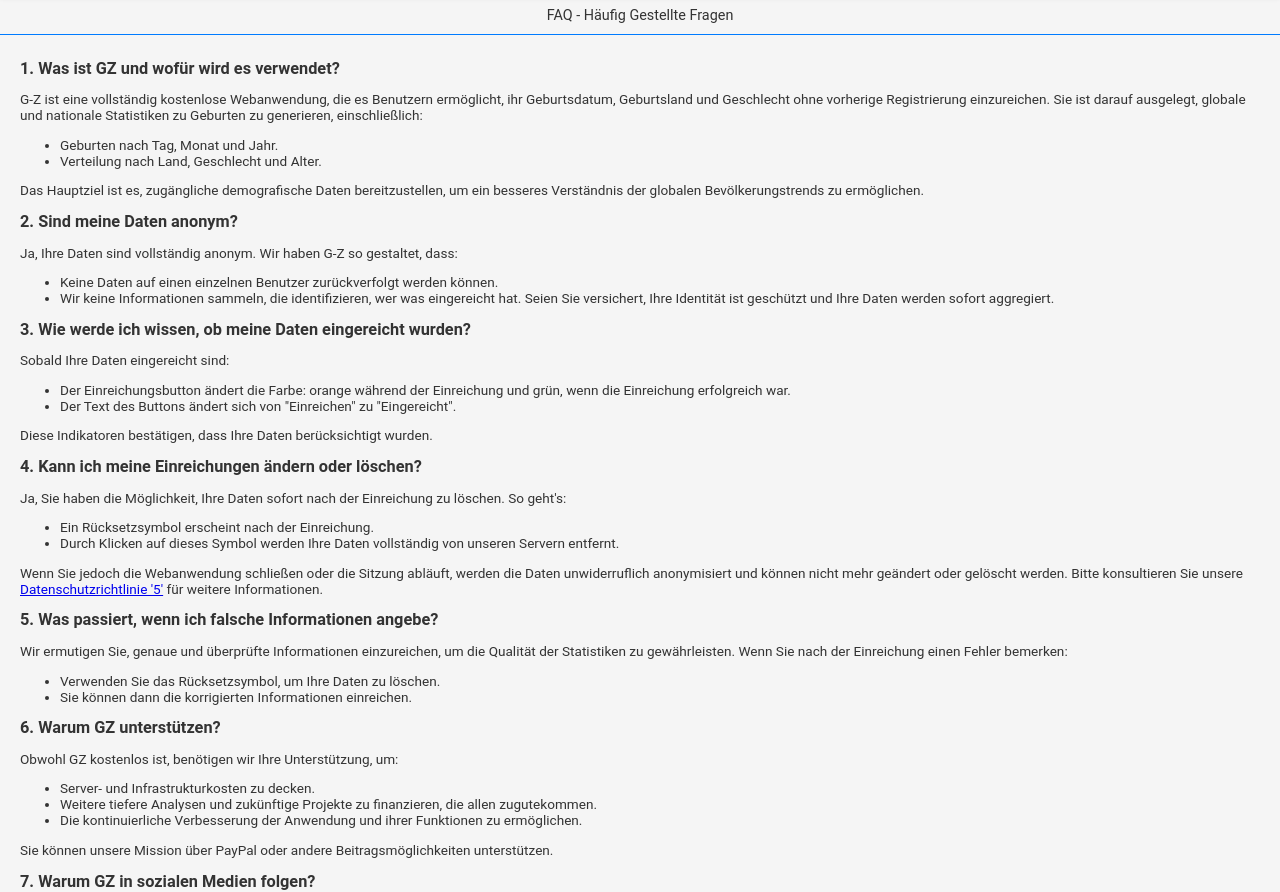
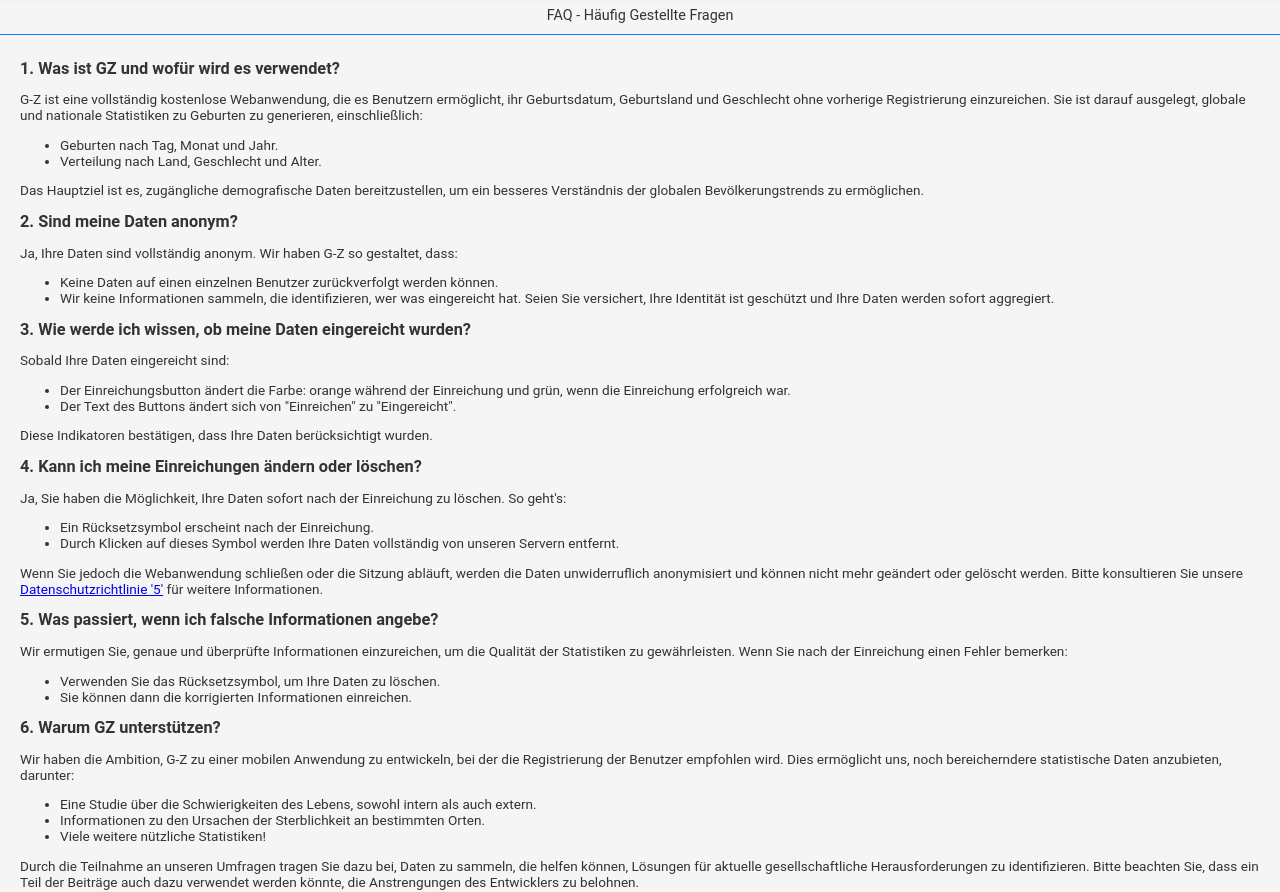
Before and after one commit to gzlanguage/allemand, a plain HTML site: page Faq.html in a window 1280 px wide. Shown: the part 64-956 px from the top of the page. Drawn offline with Linux system fonts and the light colour scheme; a web font is replaced by a local one.

Commit message:
Update Faq.html

```diff
--- a/Faq.html
+++ b/Faq.html
@@ -129,13 +129,13 @@
     </ul>
 
     <h2>6. Warum GZ unterstützen?</h2>
-    <p>Obwohl GZ kostenlos ist, benötigen wir Ihre Unterstützung, um:</p>
+    <p>Wir haben die Ambition, G-Z zu einer mobilen Anwendung zu entwickeln, bei der die Registrierung der Benutzer empfohlen wird. Dies ermöglicht uns, noch bereicherndere statistische Daten anzubieten, darunter:</p>
     <ul>
-        <li>Server- und Infrastrukturkosten zu decken.</li>
-        <li>Weitere tiefere Analysen und zukünftige Projekte zu finanzieren, die allen zugutekommen.</li>
-        <li>Die kontinuierliche Verbesserung der Anwendung und ihrer Funktionen zu ermöglichen.</li>
+        <li>Eine Studie über die Schwierigkeiten des Lebens, sowohl intern als auch extern.</li>
+        <li>Informationen zu den Ursachen der Sterblichkeit an bestimmten Orten.</li>
+        <li>Viele weitere nützliche Statistiken!</li>
     </ul>
-    <p>Sie können unsere Mission über PayPal oder andere Beitragsmöglichkeiten unterstützen.</p>
+    <p>Durch die Teilnahme an unseren Umfragen tragen Sie dazu bei, Daten zu sammeln, die helfen können, Lösungen für aktuelle gesellschaftliche Herausforderungen zu identifizieren. Bitte beachten Sie, dass ein Teil der Beiträge auch dazu verwendet werden könnte, die Anstrengungen des Entwicklers zu belohnen.</p>
 
     <h2>7. Warum GZ in sozialen Medien folgen?</h2>
     <p>Indem Sie uns in sozialen Medien folgen, können Sie:</p>
```
